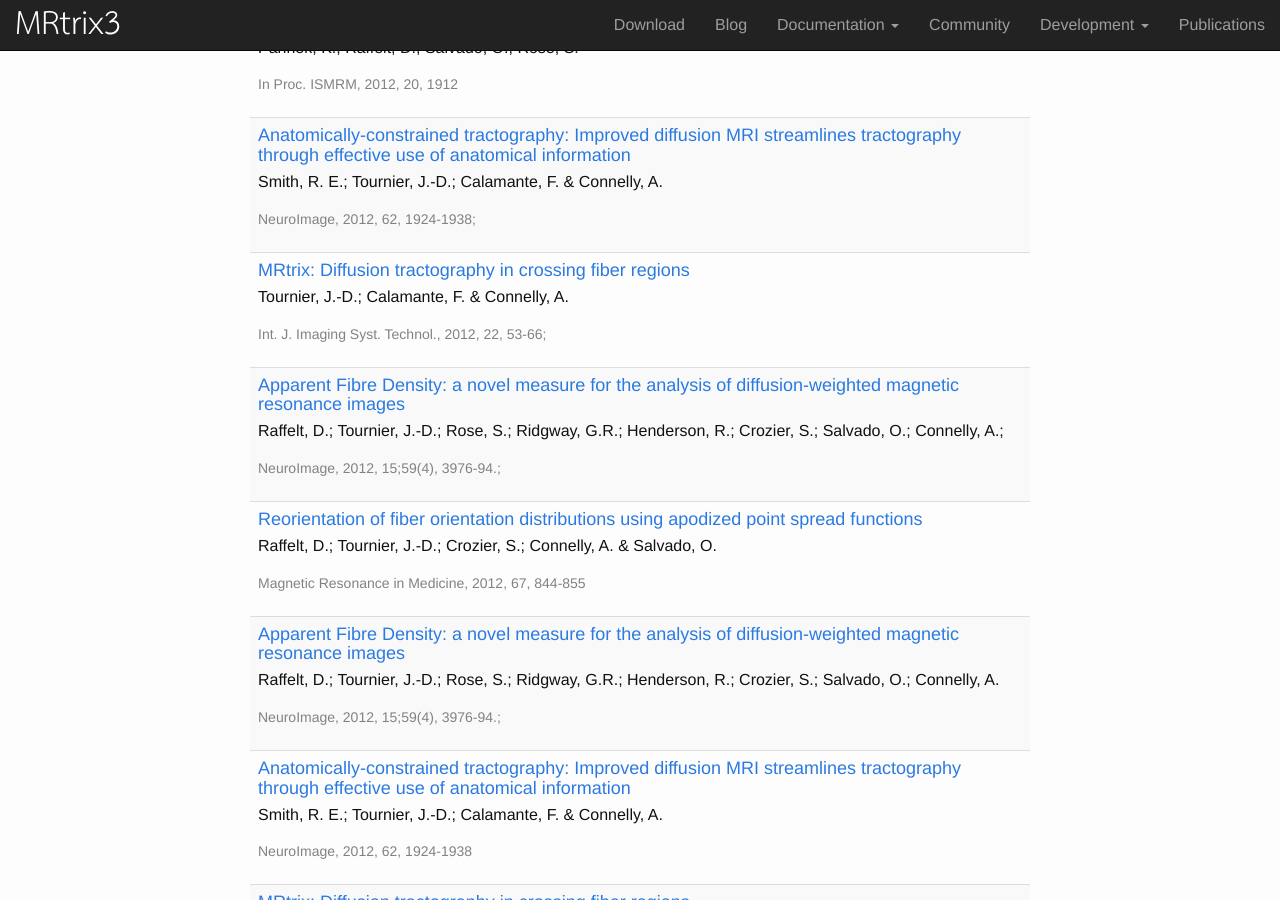
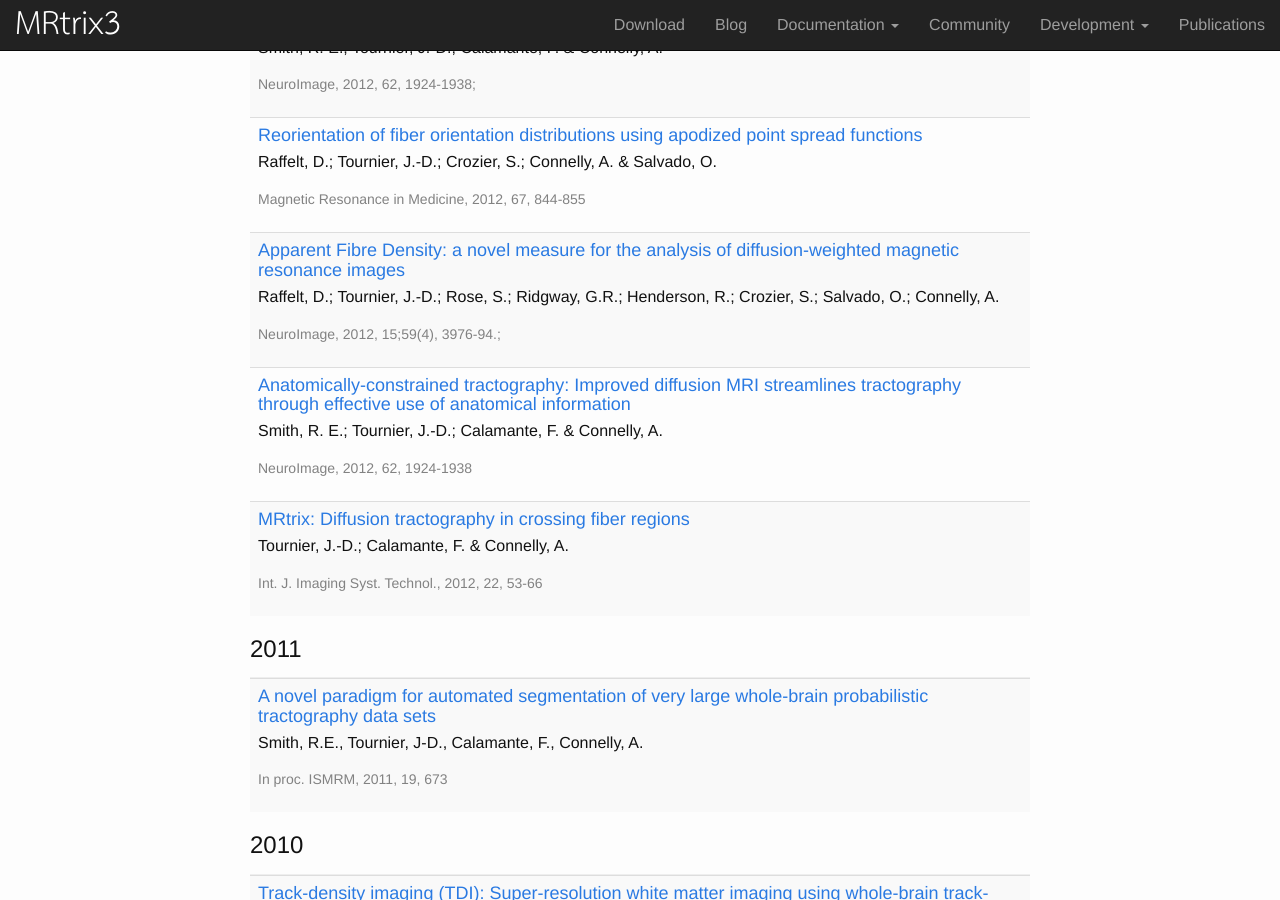
Before and after one commit to MRtrix3/MRtrix3.github.io, a Jekyll site: the page built from publications.html, in a window 1280 px wide and 900 px high, scrolled down 1782 px. Built offline with Jekyll 4.4.1, drawn with Linux system fonts in a browser that asks for light colours; nearby versions of some CDN libraries; some of the changed text lies outside the part shown.

Commit message:
remove duplicate publications

```diff
--- a/_data/publications.yml
+++ b/_data/publications.yml
@@ -53,12 +53,6 @@
    authors: "Smith, R. E.; Tournier, J.-D.; Calamante, F. & Connelly, A."
    internal: True
 
--  title: "SIFT2: Enabling dense quantitative assessment of brain white matter connectivity using streamlines tractography"
-   journal: "NeuroImage, 2015, 119, 338-351;"
-   year: 2015
-   authors: "Smith, R. E.; Tournier, J.-D.; Calamante, F. & Connelly, A."
-   internal: True
-
 -  title: "SIFT: Spherical-deconvolution informed filtering of tractograms"
    journal: "NeuroImage, 2013, 67, 298-312 (Appendix 2)"
    year: 2013
@@ -75,12 +69,6 @@
    journal: "Magnetic Resonance in Medicine, 2012, 67, 844-855"
    year: 2012
    authors: "Raffelt, D.; Tournier, J.-D.; Crozier, S.; Connelly, A. & Salvado, O."
-   internal: True
-
--  title: "Apparent Fibre Density: a novel measure for the analysis of diffusion-weighted magnetic resonance images"
-   journal: "NeuroImage, 2012, 15;59(4), 3976-94.;"
-   year: 2012
-   authors: "Raffelt, D.; Tournier, J.-D.; Rose, S.; Ridgway, G.R.; Henderson, R.; Crozier, S.; Salvado, O.; Connelly, A.;"
    internal: True
 
 -  title: "Beyond Fractional Anisotropy: Extraction of bundle-specific structural metrics from crossing fibre models"
@@ -111,12 +99,6 @@
    journal: "Proc Intl Soc Mag Reson Med, 2015, 23, 566.;"
    year: 2015
    authors: "Dhollander T, Raffelt D, Smith RE, Connelly A."
-   internal: True
-
--  title: "MRtrix: Diffusion tractography in crossing fiber regions"
-   journal: "Int. J. Imaging Syst. Technol., 2012, 22, 53-66;"
-   year: 2012
-   authors: "Tournier, J.-D.; Calamante, F. & Connelly, A."
    internal: True
 
 -  title: "Anatomically-constrained tractography: Improved diffusion MRI streamlines tractography through effective use of anatomical information"
```
